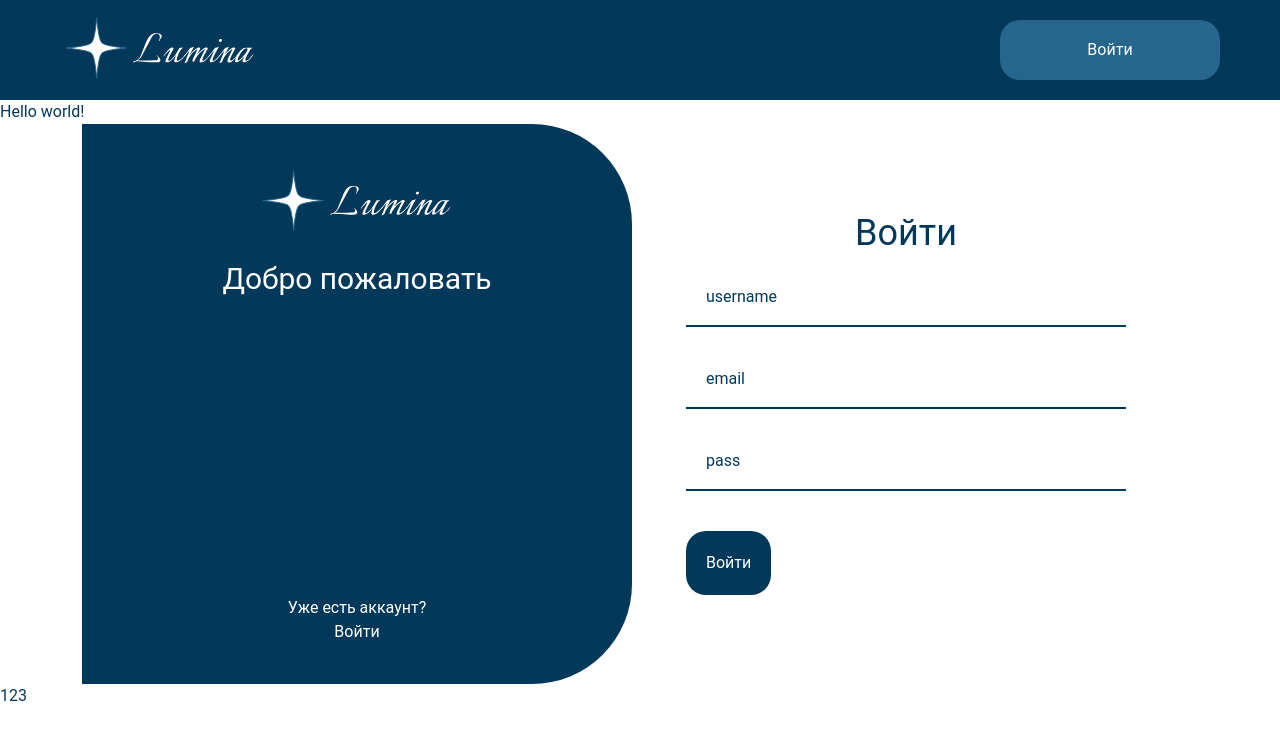
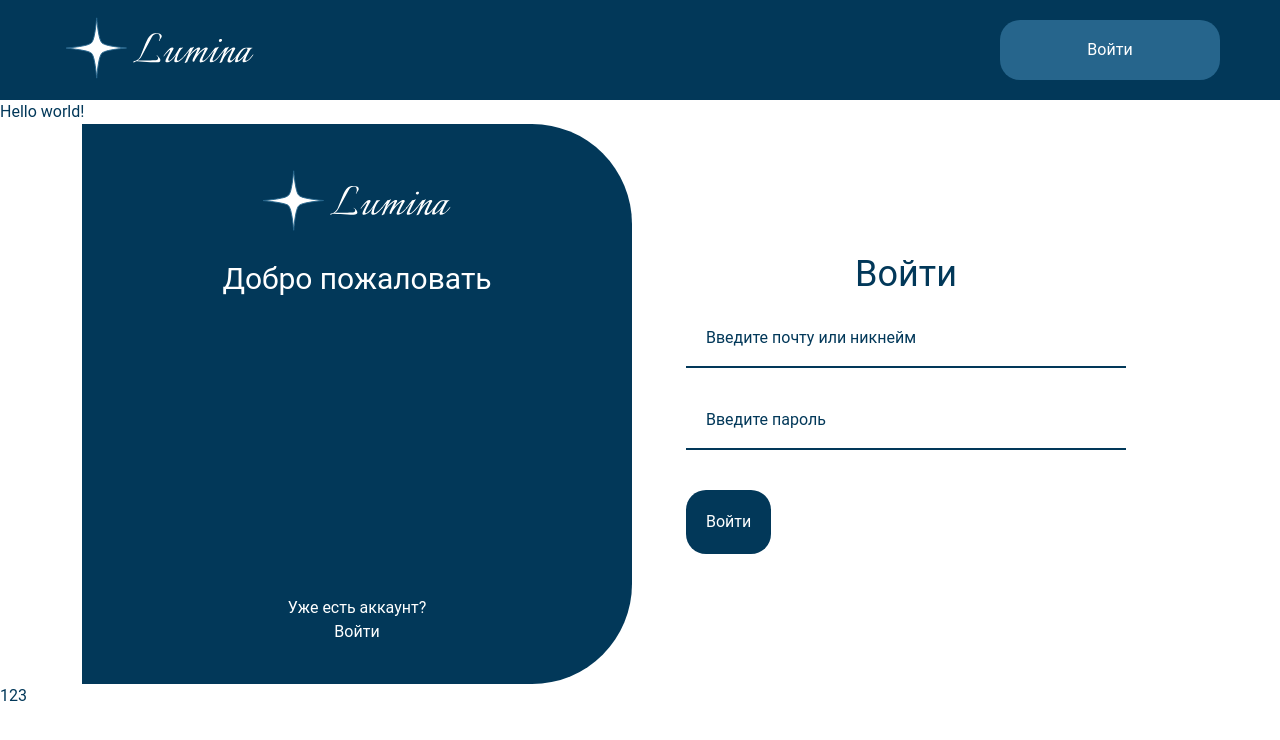
Before and after one commit to kyusak0/Lumina-front, a Next.js app: page / in a window 1280 px wide. Shown: the top 740 px of the page. Built offline with nearby package versions, Linux system fonts and the light colour scheme.

Commit message:
autorization dev patch

```diff
--- /dev/null
+++ b/app/_lib/auth.tsx
@@ -0,0 +1,17 @@
+
+export const getUser = () => {
+    if (typeof window === "undefined") return null; // SSR защита
+    const user = localStorage.getItem("user");
+    return user ? JSON.parse(user) : null;
+  };
+
+  export const setUser = (data: any) => {
+    if (typeof window === "undefined") return;
+    localStorage.setItem("user", JSON.stringify(data));
+  };
+
+  export const clearUser = () => {
+    if (typeof window === "undefined") return;
+    localStorage.removeItem("user");
+    localStorage.removeItem("token");
+  };
--- a/app/auth/page.tsx
+++ b/app/auth/page.tsx
@@ -1,129 +1,12 @@
 "use client"
-import Image from 'next/image'
-import { useEffect, useState } from 'react';
-import api, { getCSRF } from '../api/_api'
-
-import logoImage from '../assets/images/logo.svg'
-import styles from '../components/form.module.css'
+import FormAuth from "../components/formAuth";
+import MainLayout from "../layouts/mainLayout";
 
 export default function AuthPage() {
-    const [form, setForm] = useState({
-        userName: "",
-        email: "",
-        login: "",
-        password: "",
-        rePassword: "",
-    });
-    const handleChange = (e: any) => {
-        setForm({ ...form, [e.target.name]: e.target.value });
-    };
-
-
-    const handleRegister = async (e: any) => {
-        e.preventDefault();
-        try {
-            await getCSRF();
-            await api.post("/register", form);
-            alert("регистрация успешна");
-        } catch (err: any) {
-            alert(err.response?.data?.message || "Ошибка входа");
-        }
-
-
-
-    };
-
-    const handleLogin = async (e: any) => {
-        e.preventDefault();
-        try {
-            await getCSRF();
-            const res = await api.post("/login", {
-                login: form.login,
-                password: form.password,
-            });
-            localStorage.setItem("token", res.data.token);
-            alert("Авторизация успешна");
-        } catch (err: any) {
-            alert(err.response?.data?.message || "Ошибка входа");
-        }
-    };
-    return (
-        <>
-            <div>
-
-            </div>
-            <div className="flex mt-10">
-                <div className="flex mx-auto gap-10">
-                    <div className="form form-reg p-4">
-                        <h2 className='text-4xl mb-8 text-center'>Регистрация </h2>
-
-                        {/* <form onSubmit={handleLogin}>
-                            <div className={styles.inputWrappers}>
-                                <div className={styles.inputWrapper}>
-                                    <input placeholder=''
-                                        type="text"
-                                        name="login"
-                                        onChange={handleChange} />
-                                    <label htmlFor="">Email или Username</label>
-                                </div>
-                                <div className={styles.inputWrapper}>
-                                    <input placeholder='' type="text" name="pass" id="pass" onChange={handleChange} />
-                                    <label htmlFor="">pass</label>
-                                </div>
-                            </div>
-                            <button type="submit">Войти</button>
-                            <p>Нет аккаунта? Зарегистрироваться</p>
-                        </form> */}
-                        <form onSubmit={handleRegister}>
-                            <div className={styles.inputWrappers}>
-                                <div className={styles.inputWrapper}>
-                                    <input placeholder='' type="text" name="userName" id="username" onChange={handleChange} />
-                                    <label htmlFor="">username</label>
-                                </div>
-                                <div className={styles.inputWrapper}>
-                                    <input placeholder='' type="email" name="email" id="email" onChange={handleChange} />
-                                    <label htmlFor="email">
-                                        email
-                                    </label>
-                                </div>
-                                <div className={styles.inputWrapper}>
-                                    <input placeholder='' type="text" name="password" id="password" onChange={handleChange} />
-                                    <label htmlFor="">pass</label>
-                                </div>
-                                <div className={styles.inputWrapper}>
-                                    <input placeholder='' type="text" name="rePassword" id="rePassword" onChange={handleChange} />
-                                    <label htmlFor="rePassword">reppass</label>
-                                </div>
-                                <div className="ml-5 flex gap-2">
-                                    <input type="checkbox" name="policy" id="policy" onChange={handleChange} />
-                                    <label htmlFor="policy">policy</label>
-                                </div>
-                                <div className={styles.btns}>
-                                    <button type="submit">Регистрация</button></div>
-                            </div>
-                        </form>
-
-                    </div>
-                    <div className={styles.formTitle}>
-                        <div className={styles.formTitleTop}>
-                            <Image
-                                src={logoImage}
-                                alt="Lumina's logo"
-                                width='200'
-                                height='60' />
-
-                            <h2 className='text-3xl mb-8 text-center'>Добро пожаловать</h2>
-                        </div>
-                        <div className={styles.formTitleBottom}>
-                            <button className={styles.btn}>
-                                Уже есть аккаунт?
-                                <br></br>
-                                Войти
-                            </button>
-                        </div>
-                    </div>
-                </div>
-            </div>
-        </>
-    );
+    <MainLayout>
+        <h1>
+          Hello world!
+        </h1>
+        <FormAuth />
+      </MainLayout>
 }
--- a/app/components/formAuth.tsx
+++ b/app/components/formAuth.tsx
@@ -3,15 +3,61 @@ import Image from 'next/image'
 
 import logoImage from '../assets/images/logo.svg'
 import styles from './form.module.css';
+import { useRouter } from "next/navigation";
 
-import { useState } from 'react';
+import { useEffect, useState } from 'react';
+import api, { getCSRF } from '../api/_api'
+
 
 export default function formAuth() {
+    const router = useRouter();
+    const [form, setForm] = useState({
+        userName: "",
+        email: "",
+        login: "",
+        password: "",
+        rePassword: "",
+        policy:Boolean,
+    });
+    const handleChange = (e: any) => {
+        setForm({ ...form, [e.target.name]: e.target.value });
+    };
+    const handleRegister = async (e: any) => {
+        e.preventDefault();
+        try {
+            await getCSRF();
+            await api.post("/register", form);
+            const res = await api.post("/login", {
+                login: form.email || form.userName,
+                password: form.password,
+              });
+              router.push("/profile");
+
+        } catch (err: any) {
+            alert(err.response?.data?.message || "Ошибка входа");
+        }
 
 
 
+    };
+    const handleLogin = async (e: any) => {
+        e.preventDefault();
+        try {
+            await getCSRF();
+            const res = await api.post("/login", {
+                login: form.login,
+                password: form.password,
+            });
+
+            localStorage.setItem("token", res.data.token);//плохой подход, небезопасно. Просто что б я видел что данные есть
+            localStorage.setItem("user", res.data.user);//плохой подход, небезопасно. тут лучше контекст делать, чтобы всегда можно было отслеживать аутентификацию
+            router.push("/profile");
+        } catch (err: any) {
+            alert(err.response?.data?.message || "Ошибка входа");
+        }
+    };
+
     const [open, setOpen] = useState(false);
-
     const handleClick = () => {
         setOpen(!open);
     }
@@ -24,28 +70,28 @@ export default function formAuth() {
                     <div className={styles.forms}>
                         <div className="form form-reg p-4">
                             <h2 className='text-4xl mb-8 text-center'>Регистрация</h2>
-                            <form action="/profile" method='get'>
+                            <form onSubmit={handleRegister}>
                                 <div className={styles.inputWrappers}>
                                     <div className={styles.inputWrapper}>
-                                        <input placeholder='' type="text" name="username" id="username" />
-                                        <label htmlFor="">username</label>
+                                        <input placeholder='' type="text" name="userName" id="userName" onChange={handleChange}/>
+                                        <label htmlFor="">Введите никнейм</label>
                                     </div>
                                     <div className={styles.inputWrapper}>
-                                        <input placeholder='' type="email" name="email" id="email" />
+                                        <input placeholder='' type="email" name="email" id="email" onChange={handleChange}/>
                                         <label htmlFor="email">
-                                            email
+                                            Введите почту
                                         </label>
                                     </div>
                                     <div className={styles.inputWrapper}>
-                                        <input placeholder='' type="text" name="pass" id="pass" />
-                                        <label htmlFor="">pass</label>
+                                        <input placeholder='' type="text" name="password" id="password" onChange={handleChange}/>
+                                        <label htmlFor="">Введите пароль</label>
                                     </div>
                                     <div className={styles.inputWrapper}>
-                                        <input placeholder='' type="text" name="reppass" id="reppass" />
-                                        <label htmlFor="reppass">reppass</label>
+                                        <input placeholder='' type="text" name="rePassword" id="rePassword" onChange={handleChange}/>
+                                        <label htmlFor="rePassword">Подтверждение пароля</label>
                                     </div>
                                     <div className="ml-5 flex gap-2">
-                                        <input type="checkbox" name="policy" id="policy" />
+                                        <input type="checkbox" name="policy" id="policy" onChange={handleChange}/>
                                         <label htmlFor="policy">policy</label>
                                     </div>
                                     <div className={styles.btns}>
@@ -55,21 +101,15 @@ export default function formAuth() {
                         </div>
                         <div className="form form-reg p-4">
                             <h2 className='text-4xl mb-8 text-center'>Войти</h2>
-                            <form action="/profile" method='get'>
+                            <form onSubmit={handleLogin}>
                                 <div className={styles.inputWrappers}>
                                     <div className={styles.inputWrapper}>
-                                        <input placeholder='' type="text" name="username" id="username" />
-                                        <label htmlFor="">username</label>
+                                        <input placeholder='' type="text" name="login" id="login" onChange={handleChange}/>
+                                        <label htmlFor="">Введите почту или никнейм</label>
                                     </div>
                                     <div className={styles.inputWrapper}>
-                                        <input placeholder='' type="email" name="email" id="email" />
-                                        <label htmlFor="email">
-                                            email
-                                        </label>
-                                    </div>
-                                    <div className={styles.inputWrapper}>
-                                        <input placeholder='' type="text" name="pass" id="pass" />
-                                        <label htmlFor="">pass</label>
+                                        <input placeholder='' type="text" name="password" id="password" onChange={handleChange}/>
+                                        <label htmlFor="">Введите пароль</label>
                                     </div>
                                     <div className={styles.btns}>
                                         <button type="submit">Войти</button>
```
Also changed, not shown: app/components/loadingModal.tsx (added).
